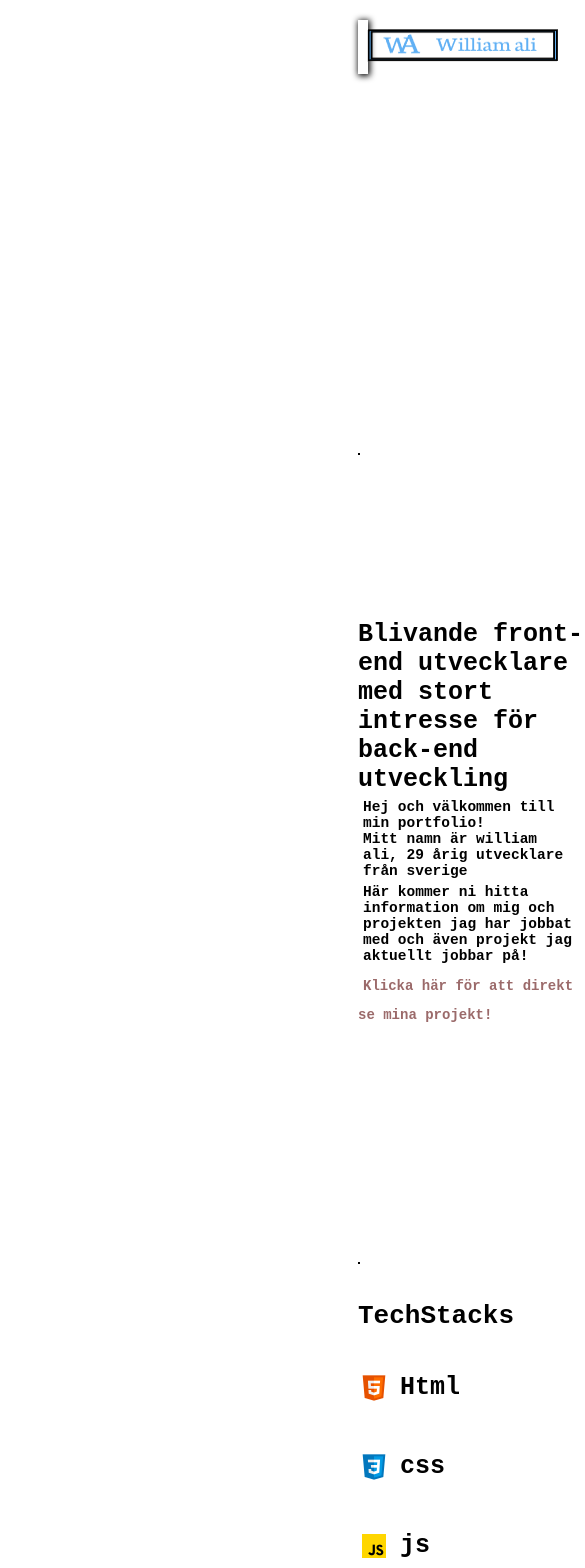
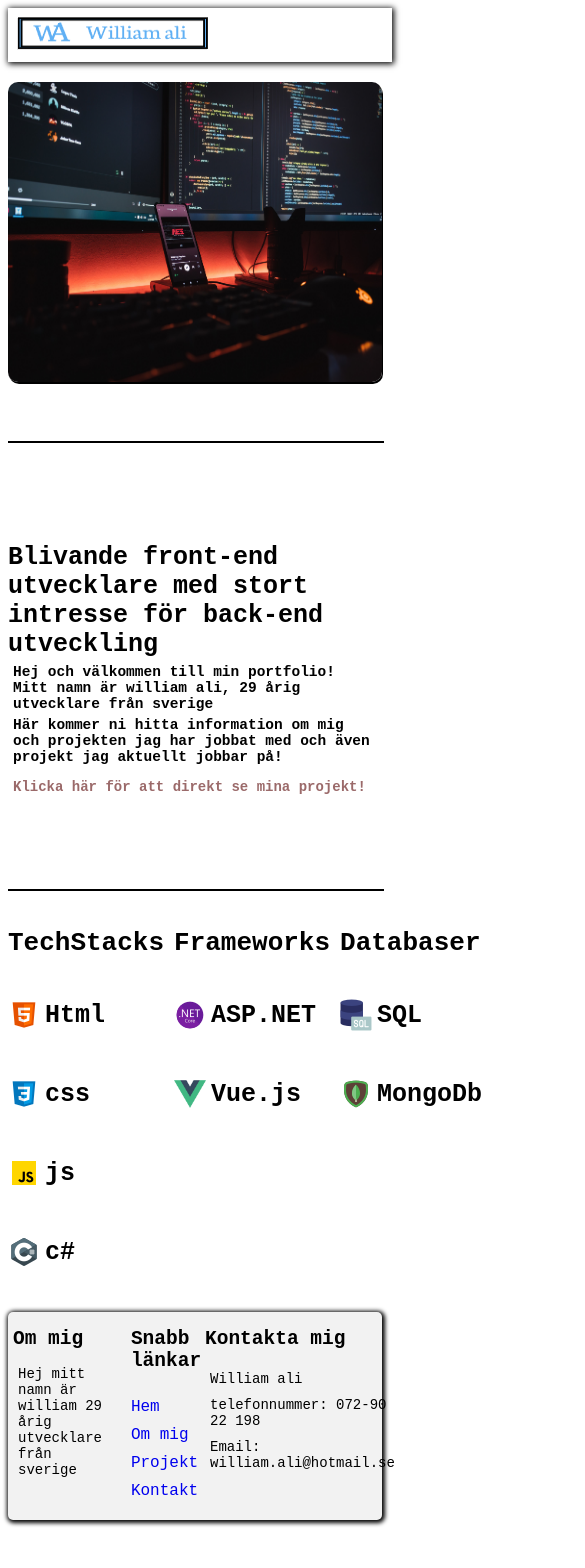
Before and after one commit to prodigystudios/Portfolio, a Vue app: page /#/ in a window 390 px wide. Shown: the top 1568 px of the page, 585 px wide, since content can reach past the window. After the commit the page ends 1528 px from the top, so only its background shows below. Built offline with nearby package versions, Linux system fonts and the light colour scheme.

Commit message:
Added 480 max width for main page

```diff
--- a/src/App.vue
+++ b/src/App.vue
@@ -178,4 +178,26 @@ p
   margin: 5px;
 }
 
+
+@media (max-width: 480px)
+{
+  html {
+    overflow-y: scroll;
+
+  }
+  #app
+  {
+    font-family: monospace;
+    -webkit-font-smoothing: antialiased;
+    -moz-osx-font-smoothing: grayscale;
+    color: white;
+    margin:auto;
+  }
+  nav {
+   display: none;
+  }
+  header {
+    width: 100%;
+  }
+}
 </style>
--- a/src/components/Carousel.vue
+++ b/src/components/Carousel.vue
@@ -105,4 +105,13 @@ button:hover
   opacity: 0;
 }
 
+@media (max-width: 480px) {
+    .carousel {
+     display:none;
+    }
+    button {
+        display:none;
+    }
+}
+
 </style>
--- a/src/views/HomeView.vue
+++ b/src/views/HomeView.vue
@@ -22,7 +22,7 @@
       <carousel @next="next" @prev="prev" @stop="stop" @resume="resume" class="carousel" :projectTitle="projectTitle">
         <carousel-slide v-for="(slide, index) in slides" :key="slide" :index="index" :visableSlide="visableSlide"
           :direction="direction">
-          <router-link :to="'projects/' + slide.id"><img  :src="slide.img" alt=""/></router-link>
+          <router-link :to="'projects/' + slide.id"><img :src="slide.img" alt="" /></router-link>
         </carousel-slide>
       </carousel>
     </div>
@@ -98,7 +98,7 @@ export default {
           img: require("@/assets/testTodo.png"),
         },
         {
-          id:1,
+          id: 1,
           imageName: "En random bild bara",
           img: require("@/assets/MainPagePicture.jpg"),
         },
@@ -226,11 +226,6 @@ h3
   box-shadow: 1px 2px black;
 }
 
-.headshot-image
-{
-  border-radius: 10px;
-}
-
 .divider
 {
   margin-top: 50px;
@@ -243,7 +238,7 @@ h3
 .mid-container
 {
   display: flex;
-  margin-bottom:20px;
+  margin-bottom: 20px;
   margin-top: 20px;
   gap: 380px;
 }
@@ -254,4 +249,43 @@ h3
   gap: 10px;
   align-items: center;
 }
+
+@media (max-width: 480px)
+{
+
+.main
+{
+  margin-top: 0em;
+}
+.head-container
+{
+  display: flex;
+  flex-direction: column;
+  row-gap: 0;
+}
+.head-text-container
+{
+  grid-area: headtext;
+  width: 100%;
+}
+
+.mid-container
+{
+  display: flex;
+  width: 480px;
+  margin-bottom: 20px;
+  margin-top: 20px;
+  gap: 10px;
+}
+
+.content-align
+{
+  display: flex;
+  gap: 5px;
+  align-items: center;
+}
+
+}
+
+
 </style>
```
